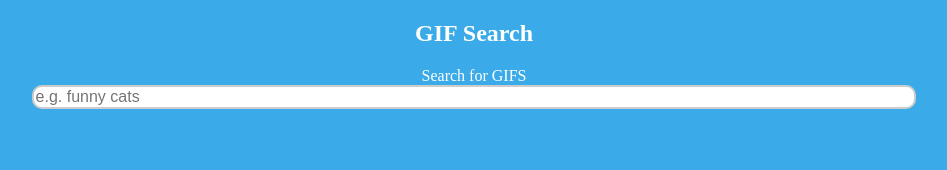
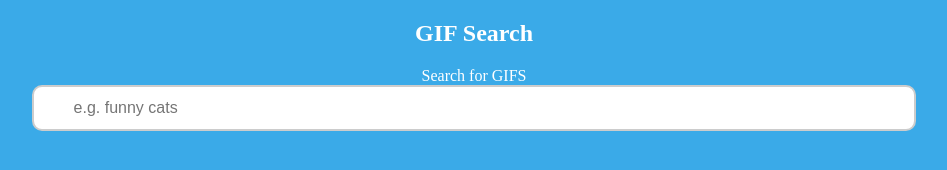
Before and after one commit to majdya/GIFit, a website: page Public/index.html in a window 1280 px wide. Shown: the whole page, without its empty margins (166-1113 px from the left). Drawn offline with Linux system fonts and the light colour scheme.

Commit message:
added more padding for the search-bar

```diff
--- a/Public/style.css
+++ b/Public/style.css
@@ -13,4 +13,6 @@ section {
   box-sizing: border-box;
   border-radius: 10px;
   font-size: 16px;
+  padding-left: 30px;
+  padding: 12px 20px 12px 40px;
 }
```
